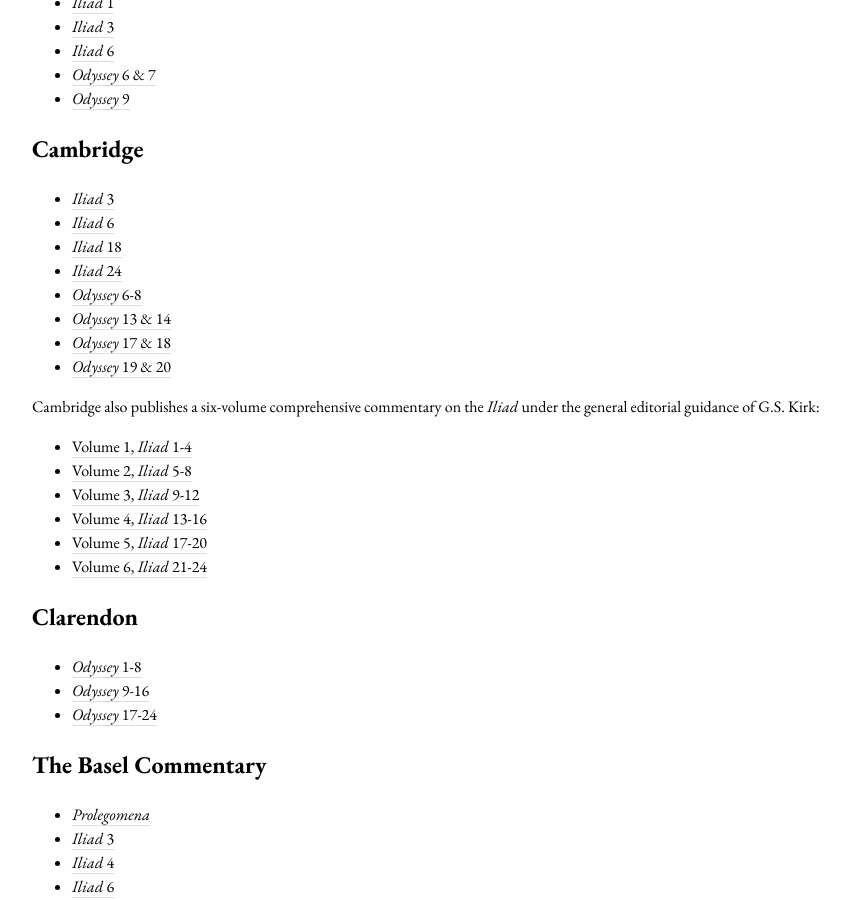
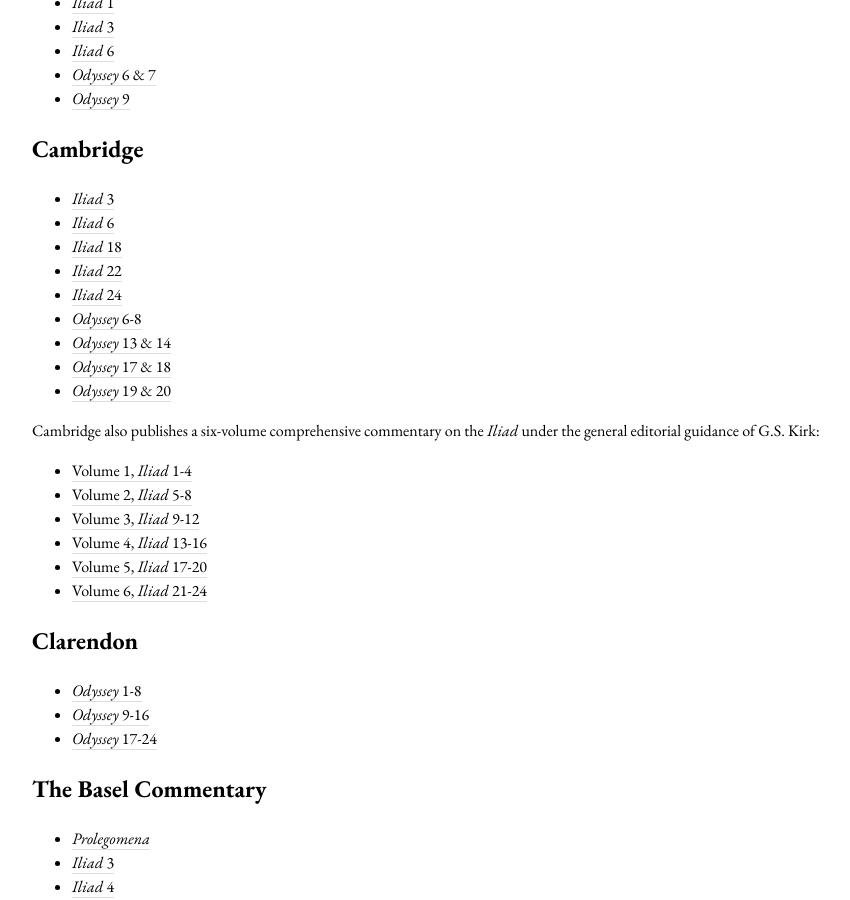
Before and after one commit to ryanfb/etc, a Jekyll site: the page built from _posts/2019-02-25-resources_for_reading_homeric_greek.md, in a window 1280 px wide and 900 px high, scrolled down 4931 px. Shown: the whole window, without its empty margins (96-946 px from the left). Built offline with Jekyll 4.4.1, drawn with Linux system fonts in a browser that asks for light colours; nearby versions of some CDN libraries.

Commit message:
Add CUP Iliad 22

```diff
--- a/_posts/2019-02-25-resources_for_reading_homeric_greek.md
+++ b/_posts/2019-02-25-resources_for_reading_homeric_greek.md
@@ -145,6 +145,7 @@
 * [*Iliad* 3](https://amzn.to/2H2pH07)
 * [*Iliad* 6](https://amzn.to/2TeFfV6)
 * [*Iliad* 18](https://amzn.to/2ExEHl4)
+* [*Iliad* 22](https://amzn.to/2SAtLdM)
 * [*Iliad* 24](https://amzn.to/2U6vw01)
 * [*Odyssey* 6-8](https://amzn.to/2UaeOgo)
 * [*Odyssey* 13 & 14](https://amzn.to/2BUcvH6)
```
